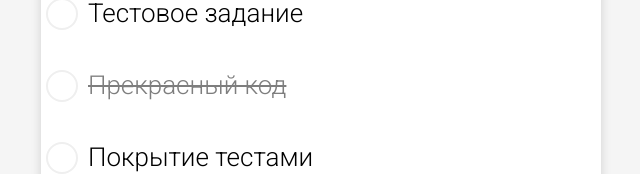
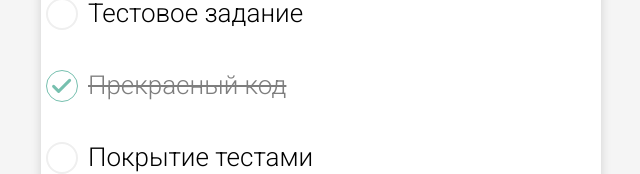
Before and after one commit to GadMinz/todos-mindbox, a React (Create React App) app: page / in a window 1280 px wide. Shown: the part 231-405 px from the top of the page, without its empty margins (319-959 px from the left). Built offline with nearby package versions, Linux system fonts and the light colour scheme.

Commit message:
Add Checked todo

```diff
--- a/src/App.tsx
+++ b/src/App.tsx
@@ -21,6 +21,18 @@ const App = () => {
     const id = todos.length === 0 ? 1 : todos[todos.length - 1].id + 1;
     setTodos([...todos, { id, name, checked: false }]);
   };
+
+  const checkTodo = (id: number) => {
+    setTodos(
+      todos.map((todo: Todo) => {
+        if (todo.id === id) {
+          return { ...todo, checked: !todo.checked };
+        }
+        return todo;
+      })
+    );
+  };
+
   return (
     <div className="wrapper">
       <div className="header">
@@ -28,7 +40,7 @@ const App = () => {
       </div>
       <div className="content">
         <TodoPanel addTodo={addTodo} />
-        <TodoList todos={todos} />
+        <TodoList todos={todos} checkTodo={checkTodo}/>
       </div>
     </div>
   );
--- a/src/components/TodoList/TodoItem/TodoItem.tsx
+++ b/src/components/TodoList/TodoItem/TodoItem.tsx
@@ -4,13 +4,19 @@ import { Todo } from "../../../App";
 
 interface TodoItemProps {
   todo: Todo;
+  checkTodo: (id: number) => void;
 }
 
-const TodoItem: React.FC<TodoItemProps> = ({ todo }) => {
+const TodoItem: React.FC<TodoItemProps> = ({ todo, checkTodo }) => {
   return (
     <div className={s.todo}>
       <div className={s.checkbox}>
-        <input id={`check${todo.id}`} type="checkbox" />
+        <input
+          id={`check${todo.id}`}
+          type="checkbox"
+          checked={todo.checked}
+          onChange={() => checkTodo(todo.id)}
+        />
         <label htmlFor={`check${todo.id}`}>
           <svg
             width="22"
--- a/src/components/TodoList/TodoList.tsx
+++ b/src/components/TodoList/TodoList.tsx
@@ -4,13 +4,14 @@ import TodoItem from "./TodoItem/TodoItem";
 
 interface TodoListProps {
   todos: Todo[];
+  checkTodo: (id: number) => void
 }
 
-const TodoList: React.FC<TodoListProps> = ({ todos }) => {
+const TodoList: React.FC<TodoListProps> = ({ todos, checkTodo }) => {
   return (
     <div>
       {todos.map((todo: Todo) => (
-        <TodoItem key={todo.id} todo={todo} />
+        <TodoItem key={todo.id} todo={todo} checkTodo={checkTodo}/>
       ))}
     </div>
   );
--- a/src/components/TodoPanel/TodoPanel.tsx
+++ b/src/components/TodoPanel/TodoPanel.tsx
@@ -17,6 +17,7 @@ const TodoPanel: React.FC<TodoPanelProps> = ({ addTodo }) => {
       return;
     }
     addTodo(todo);
+    setTodo("");
   };
   return (
     <div className={s.todo_panel}>
```
